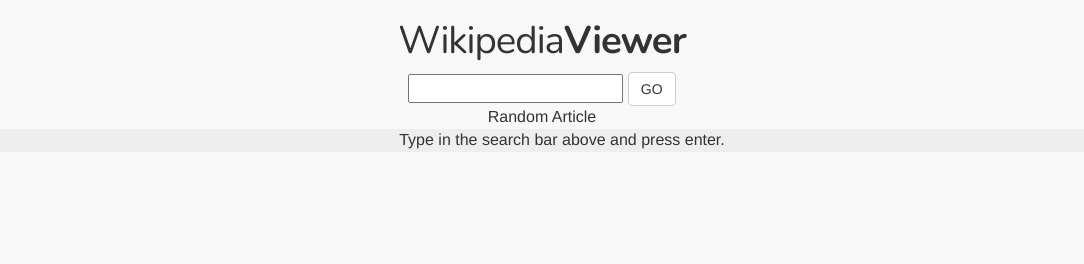
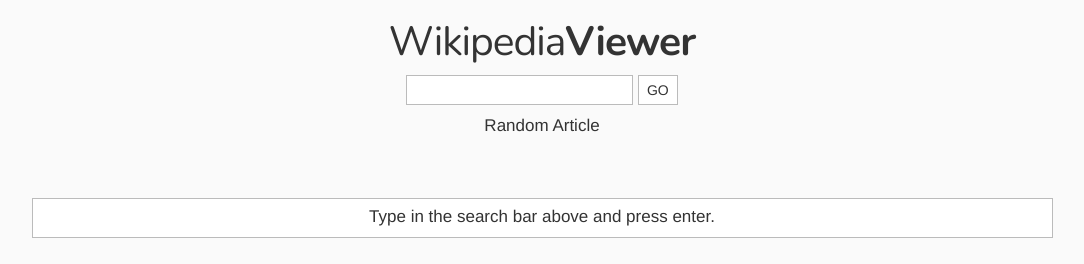
Before and after one commit to Hazumi/wikipedia-viewer, a website built with webpack: page index.html in a window 1280 px wide. Shown: the whole page, without its empty margins (98-1182 px from the left). Built offline with nearby package versions, Linux system fonts and the light colour scheme.

Commit message:
adding form styling

```diff
--- a/styles/main.css
+++ b/styles/main.css
@@ -2,9 +2,9 @@
 @import url('https://fonts.googleapis.com/css?family=Nunito:400,700');
 
 body {
-  background-color: #f8f8f8;
+  background-color: #fafafa;
   text-align: center;
-  font-size: 16px;
+  font-size: 17px;
 }
 
 h1 {
@@ -23,7 +23,38 @@
   text-decoration: none;
 }
 
+#btn {
+  border: 1px #bbb solid;
+  border-radius: 0;
+  padding: 4px 8px;
+}
+
+#btn:hover {
+  background-color: #f8f8f8;
+}
+
+#search {
+  border: 1px #bbb solid;
+  border-radius: 0;
+  padding: 2px;
+}
+
+#form {
+  margin: 0.5em;
+}
+
+#list-container {
+  margin: 2em;
+  padding: 1.5em;
+}
+
 ul {
+  padding: 0;
   list-style-type: none;
-  background-color: #eee;
+  border: 1px #bbb solid;
 }
+
+ul li {
+  padding: 0.4em 2em;
+  background-color: #fff;
+}
```
